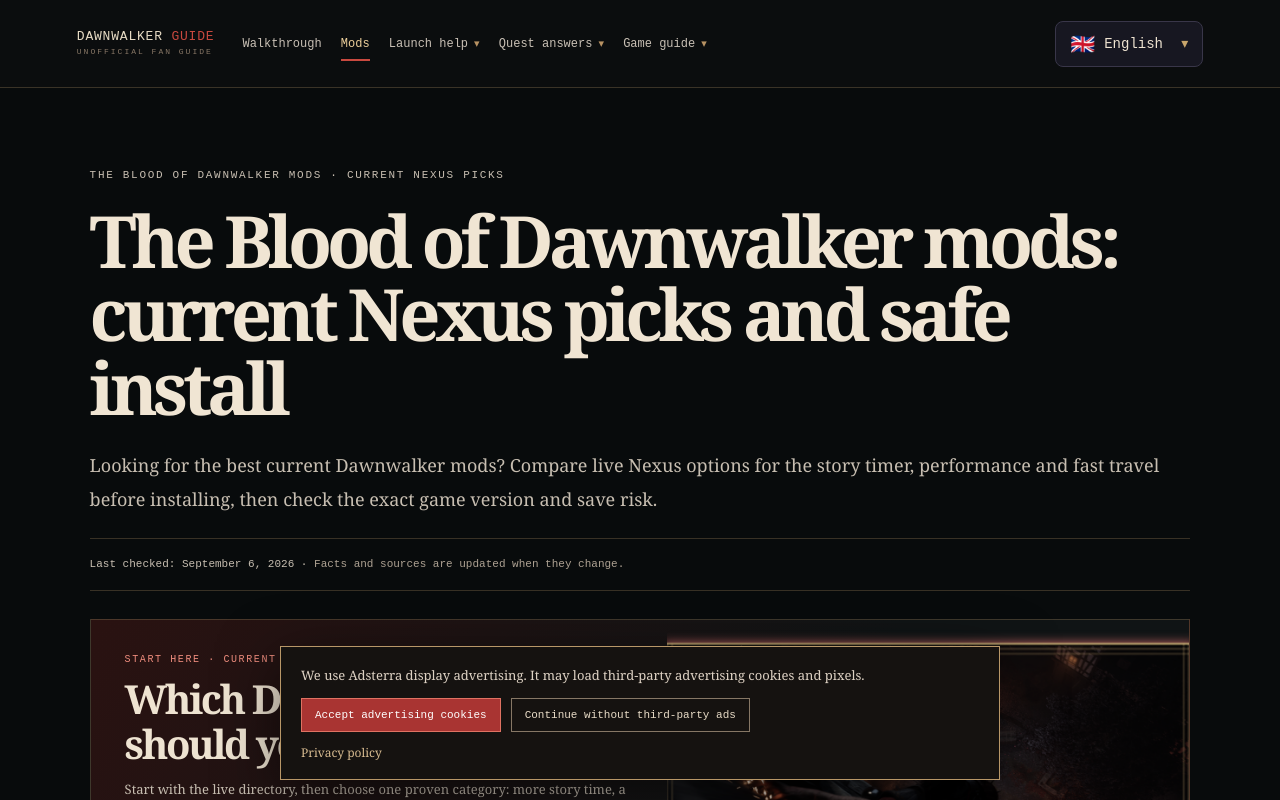
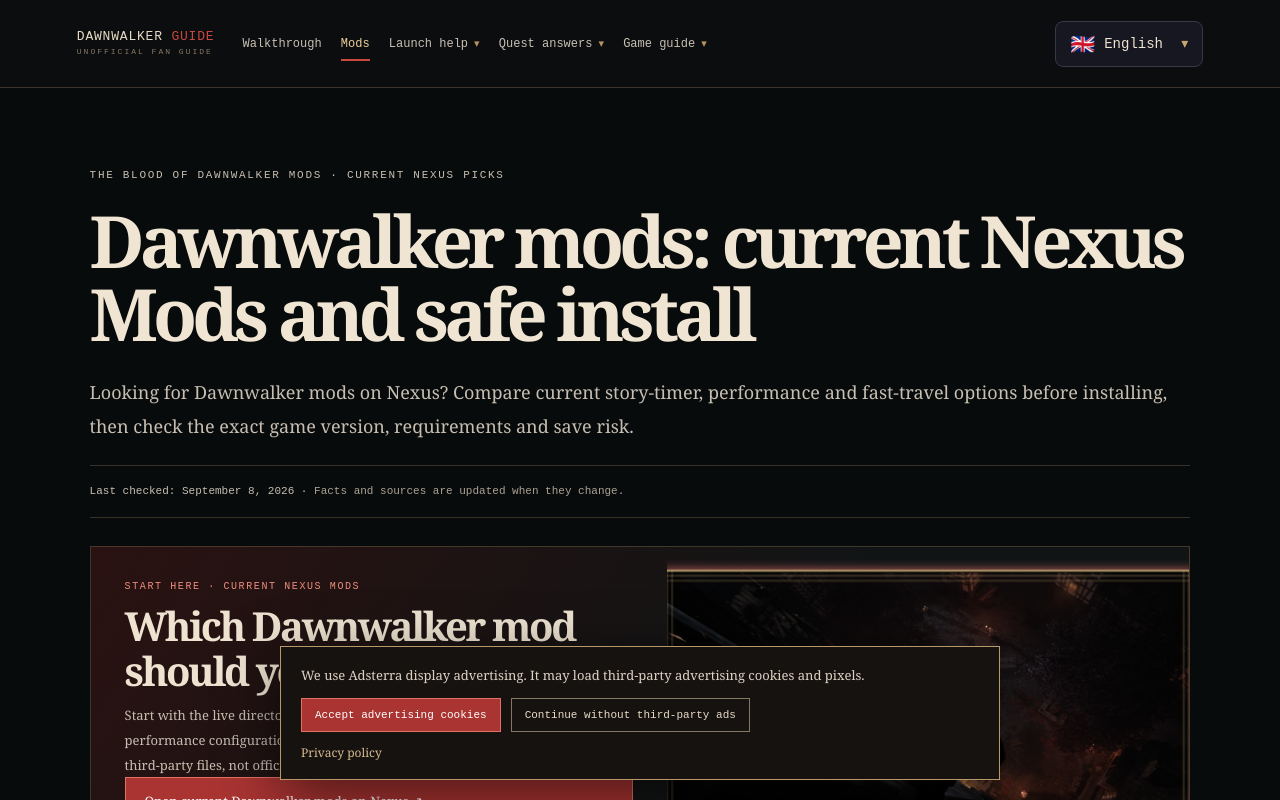
Before and after one commit to wencun/dawnwalker.cc, a Next.js app: page /mods in a window 1280 px wide. Shown: the top 800 px of the page. Built offline with nearby package versions, Linux system fonts and the light colour scheme.

Commit message:
Target mods and patch search queries

```diff
--- a/app/mods/page.tsx
+++ b/app/mods/page.tsx
@@ -3,8 +3,8 @@ import Link from "next/link";
 import { GuidePage, guideMetadata } from "../guide-page";
 
 export const metadata = guideMetadata(
-  "The Blood of Dawnwalker Mods: Best Current Nexus Mods (2026)",
-  "Find current The Blood of Dawnwalker Nexus Mods for the story timer, performance and fast travel, with version checks, source links and safe install notes.",
+  "Dawnwalker Mods: Best Nexus Mods & Safe Install (2026)",
+  "Dawnwalker mods on Nexus: find current story-timer, performance and fast-travel mods, then check game version, requirements and save safety before installing.",
   "/mods",
   ["Dawnwalker mods", "The Blood of Dawnwalker mods", "Blood of Dawnwalker Nexus Mods", "Dawnwalker Nexus Mods", "Dawnwalker performance mod", "Dawnwalker disable timer mod", "how to install Dawnwalker mods"],
 );
@@ -12,9 +12,9 @@ export const metadata = guideMetadata(
 export default function ModsPage() {
   return <GuidePage
     eyebrow="THE BLOOD OF DAWNWALKER MODS · CURRENT NEXUS PICKS"
-    title="The Blood of Dawnwalker mods: current Nexus picks and safe install"
-    dek="Looking for the best current Dawnwalker mods? Compare live Nexus options for the story timer, performance and fast travel before installing, then check the exact game version and save risk."
-    checked="September 6, 2026"
+    title="Dawnwalker mods: current Nexus Mods and safe install"
+    dek="Looking for Dawnwalker mods on Nexus? Compare current story-timer, performance and fast-travel options before installing, then check the exact game version, requirements and save risk."
+    checked="September 8, 2026"
     quickAnswer={<div className="answer-visual"><div><span>START HERE · CURRENT NEXUS MODS</span><h2>Which Dawnwalker mod should you inspect first?</h2><p>Start with the live directory, then choose one proven category: more story time, a performance configuration, or fast travel between unlocked shrines. These are third-party files, not official patches.</p><a className="primary" href="https://www.nexusmods.com/games/thebloodofdawnwalker/mods" target="_blank" rel="noreferrer">Open current Dawnwalker mods on Nexus ↗</a></div><Image src="/dawnwalker-night.png" alt="Coen using a vampire traversal ability at night in The Blood of Dawnwalker" width={1280} height={720} priority /></div>}
     nextSteps={[
       { label: "Find current Nexus releases", href: "#current-mods", description: "Use the live directory link and its update-date filters, not an undated download mirror." },
```
Also changed, not shown: app/patch-notes/page.tsx (+4 -4 lines), 1 other file (tests, documents, lock files or other folders).
